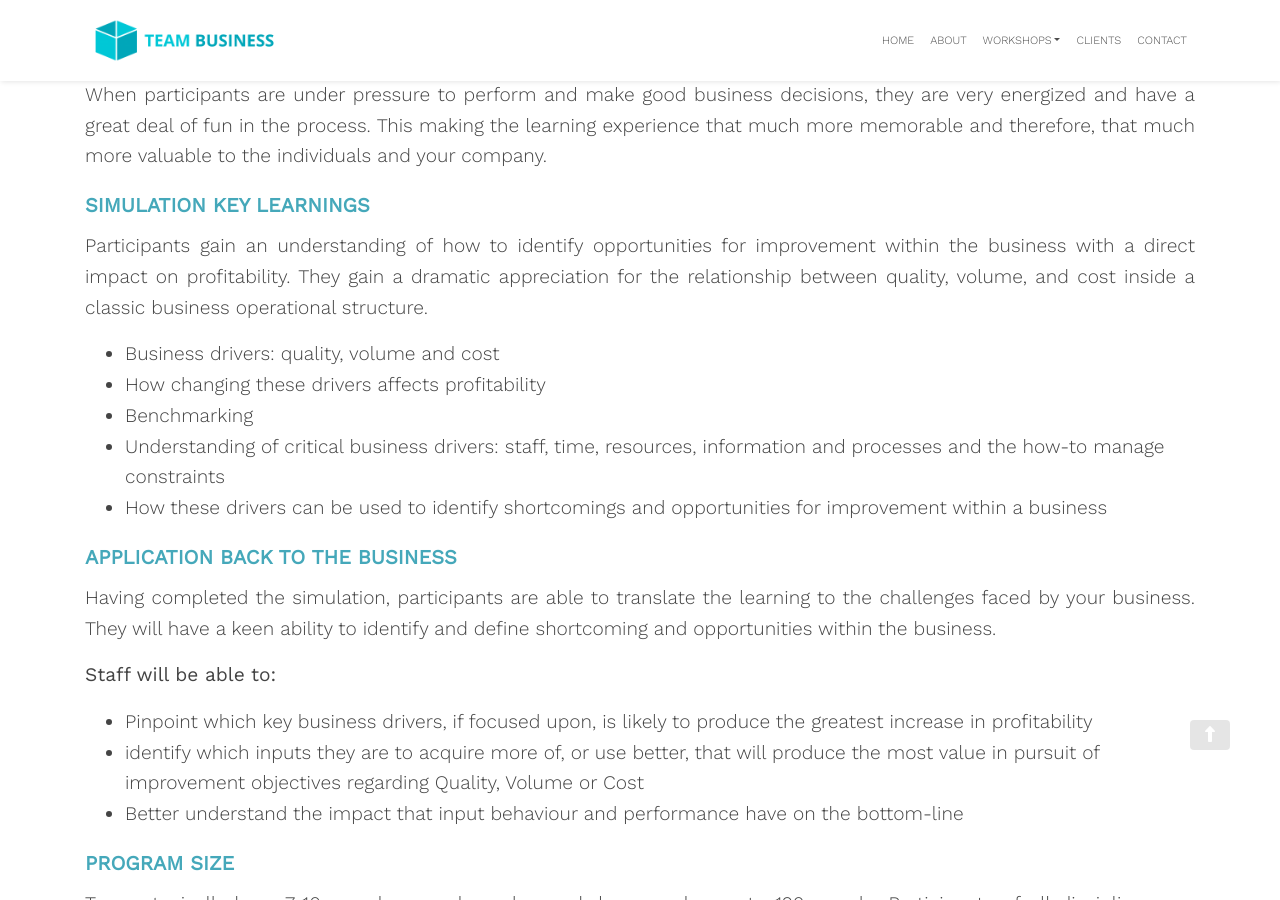
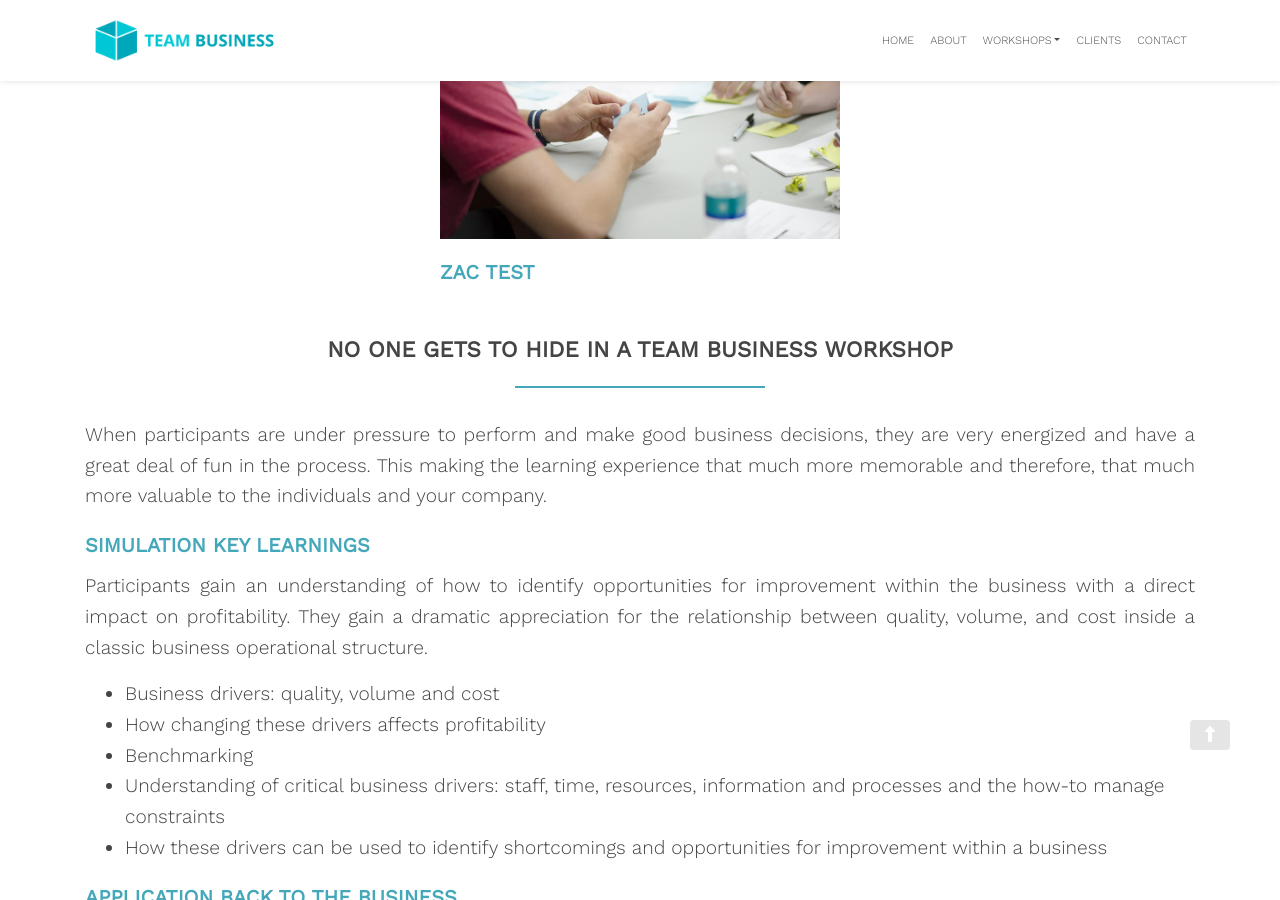
Before and after one commit to zac-heisey/team-business, a Jekyll site: the page built from _pages/car.md, in a window 1280 px wide and 900 px high, scrolled down 2104 px. Built offline with Jekyll 4.4.1, drawn with Linux system fonts in a browser that asks for light colours; nearby versions of some CDN libraries.

Commit message:
Update from Forestry.io Zac Heisey updated _data/box-car.yml

```diff
--- a/_data/box-car.yml
+++ b/_data/box-car.yml
@@ -16,6 +16,9 @@ car:
   stage-description: Participants experience the relationship between decisions made,
     and outcomes realized.
   image: "/assets/images/car-4.png"
+- stage-title: ZAC TEST
+  stage-description: ''
+  image: "/assets/images/about-bg.jpg"
 box:
 - stage-title: 1) Your cross-functional teams receive a business assignment
   stage-description: ''
```
